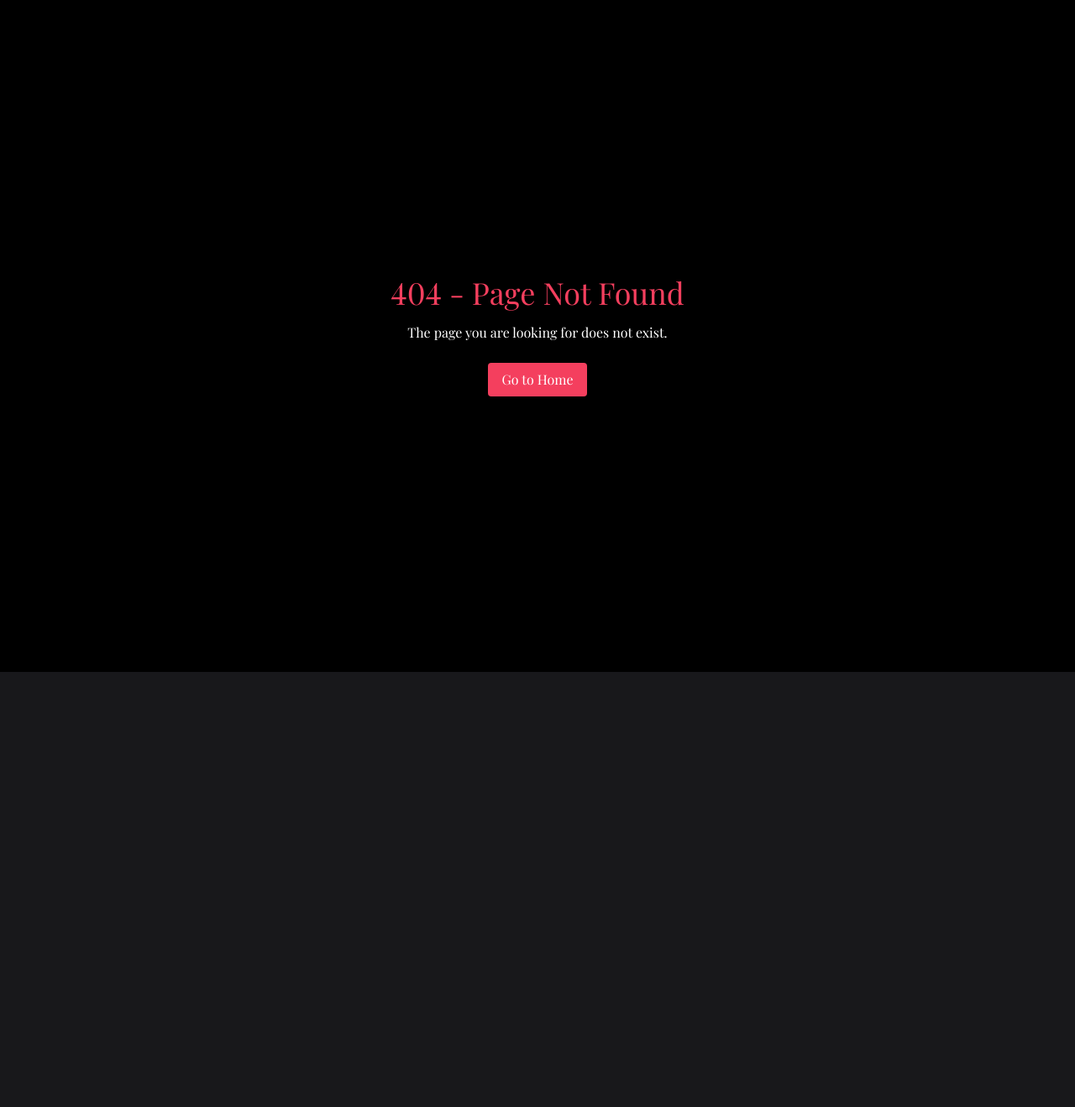
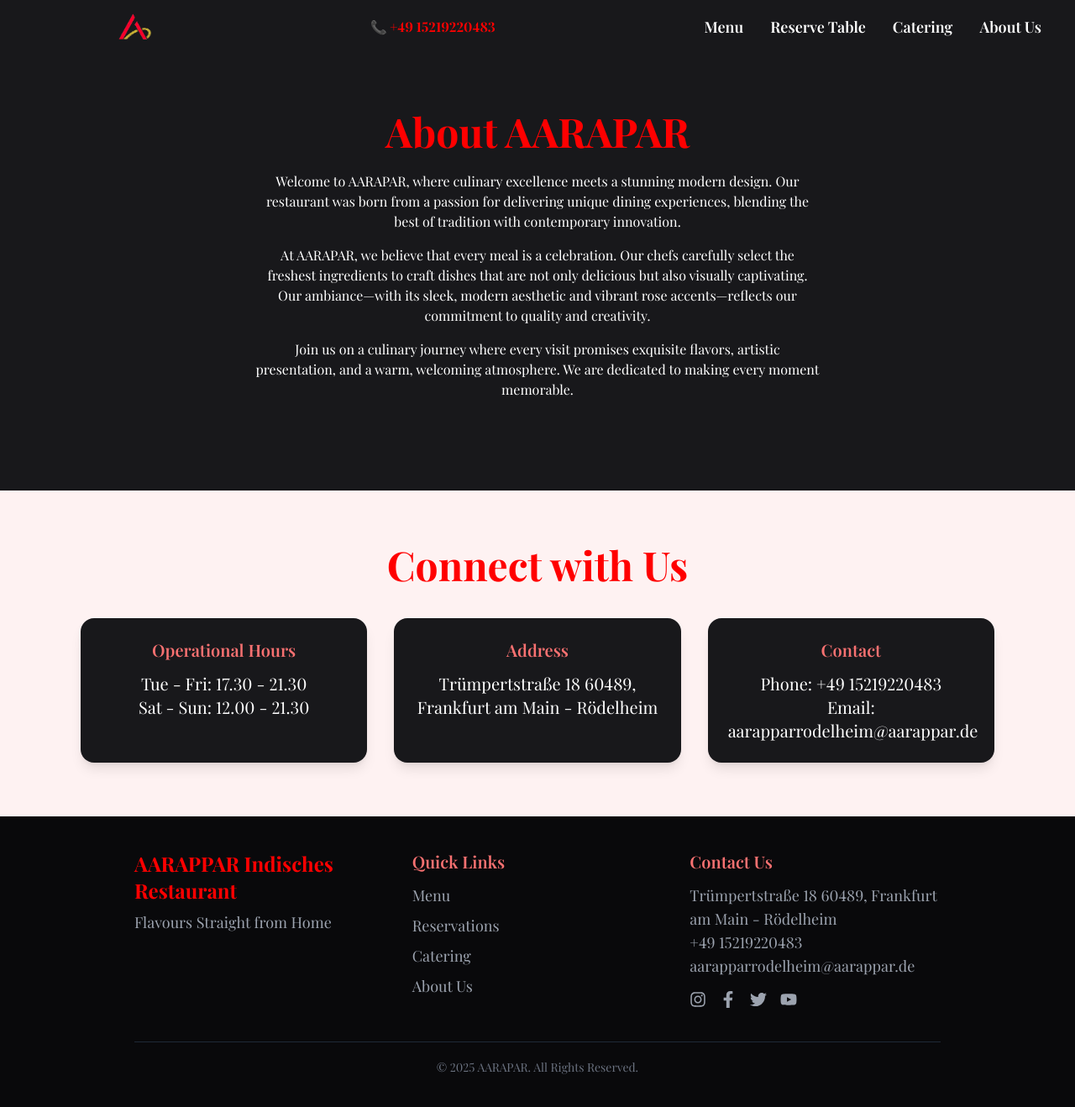
Before and after one commit to Karad-Deepak/aarappar, a Next.js app: page /about in a window 1280 px wide. Before the commit this address had no page. Shown: the top 1318 px of the page at 84% size. Before the commit the page ends 800 px from the top, so only its background shows below. Built offline with nearby package versions, Linux system fonts and the light colour scheme.

Commit message:
slot chnage

```diff
--- a/app/admin/reservations/page.jsx
+++ b/app/admin/reservations/page.jsx
@@ -1,6 +1,7 @@
 import { fetchReservations } from "@/app/_lib/actions";
 import ReservationsTable from "@/app/admin/_components/ReservationsTable";
 
+export const revalidate = 300;
 export default async function ReservationsPage() {
   const reservations = await fetchReservations();
   return (
--- a/app/components/ConnectSection.jsx
+++ b/app/components/ConnectSection.jsx
@@ -21,8 +21,8 @@ const ConnectSection = () => {
           <h3 className="text-sm lg:text-xl font-semibold text-red-400">
             Operational Hours
           </h3>
-          <p className="mt-3 text-sm lg:text-xl ">Tue - Fri: 17.30 - 22.00 </p>
-          <p className="text-sm lg:text-xl ">Sat - Sun: 12.00 - 22.00</p>
+          <p className="mt-3 text-sm lg:text-xl ">Tue - Fri: 17.30 - 21.30 </p>
+          <p className="text-sm lg:text-xl ">Sat - Sun: 12.00 - 21.30</p>
         </div>
 
         {/* Address */}
--- a/app/components/Footer.jsx
+++ b/app/components/Footer.jsx
@@ -46,7 +46,7 @@ const Footer = () => {
               </Link>
             </li>
             <li>
-              <Link href="/aboutus" className="hover:text-white transition">
+              <Link href="/about" className="hover:text-white transition">
                 About Us
               </Link>
             </li>
--- a/app/components/Nav.jsx
+++ b/app/components/Nav.jsx
@@ -67,7 +67,7 @@ function Navbar() {
           Catering
         </span>
       </Link>
-      <Link href="/aboutus">
+      <Link href="/about">
         <span className="hover:text-rose-500 transition duration-300">
           About Us
         </span>
@@ -110,7 +110,7 @@ function Mobile({ handleMobileNav }) {
           Catering
         </span>
       </Link>
-      <Link href="/aboutus" onClick={handleMobileNav}>
+      <Link href="/about" onClick={handleMobileNav}>
         <span className="hover:text-rose-500 transition duration-300">
           About Us
         </span>
```
Also changed, not shown: app/about/page.jsx (renamed from app/aboutus/page.jsx).
